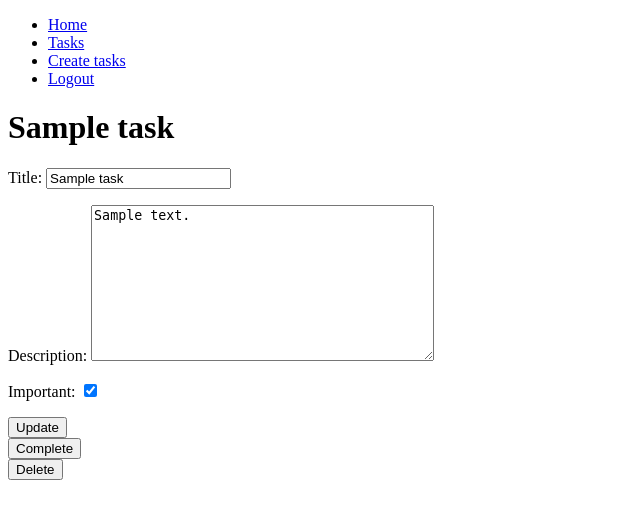
After one commit to ldxsoria/django-crud-auth, a Django app: page /tasks/1 in a window 1280 px wide. The commit adds this page. Shown: the top 519 px of the page, without its empty margins (0-640 px from the left). Run offline with Django 4.2, Linux system fonts and the light colour scheme; a user stored in the database is signed in; tables that the repository leaves empty hold one stand-in row (values such as "Sample post").

Commit message:
2:08:45 - Empezando a listar tareas completas

```diff
--- a/djangocrud/urls.py
+++ b/djangocrud/urls.py
@@ -23,6 +23,9 @@ urlpatterns = [
     path('signup/', views.signup, name='signup'),
     path('tasks/', views.tasks, name='tasks'),
     path('tasks/create', views.create_task, name='create_task'),
+    path('tasks/<int:task_id>', views.task_detail, name='task_detail'),
+    path('tasks/<int:task_id>/complete', views.complete_task, name='complete_task'),
+    path('tasks/<int:task_id>/delete', views.delete_task, name='delete_task'),
     path('logout/', views.signout, name='logout'),
     path('signin/', views.sigin, name='signin'),
 ]
--- a/tasks/templates/base.html
+++ b/tasks/templates/base.html
@@ -11,8 +11,9 @@
     <nav>
         <ul>
             <li><a href="/">Home</a></li>
+            {% if user.is_authenticated %}
             <li><a href="/tasks">Tasks</a></li>
-            {% if user.is_authenticated %}
+            <li><a href="/tasks/create">Create tasks</a></li>
             <li><a href="/logout">Logout</a></li>
             {% else %}
             <li><a href="/signup">Signup</a></li>
--- /dev/null
+++ b/tasks/templates/task_detail.html
@@ -0,0 +1,29 @@
+{% extends 'base.html' %}
+
+{% block content %}
+
+<h1>{{task.title}}</h1>
+{{error}}
+<form method="POST">
+    {% csrf_token %}
+    {{form.as_p}}
+    <button>
+        Update
+    </button>
+</form>
+
+<form action="{% url 'complete_task' task.id %}" method="POST">
+    {% csrf_token %}
+    <button>
+        Complete
+    </button>
+</form>
+
+<form action="{% url 'delete_task' task.id %}" method="POST">
+    {% csrf_token %}
+    <button>
+        Delete
+    </button>
+</form>
+
+{% endblock %}
--- a/tasks/views.py
+++ b/tasks/views.py
@@ -1,9 +1,11 @@
-from django.shortcuts import render, redirect
+from django.shortcuts import render, redirect, get_object_or_404
 from django.contrib.auth.forms import UserCreationForm, AuthenticationForm
 from django.contrib.auth.models import User
 from django.contrib.auth import login, logout, authenticate #para crear cookie de inicio de sesion
 from django.db import IntegrityError
 from .forms import TaskForm
+from .models import Task
+from django.utils import timezone
 
 # Create your views here.
 def home(request):
@@ -41,7 +43,10 @@ def signup(request):
         })
 
 def tasks(request):
-    return render(request, 'tasks.html')
+    tasks = Task.objects.filter(user=request.user, datecompleted__isnull=True)
+    return render(request, 'tasks.html', {
+        'tasks': tasks
+    })
 
 def create_task(request):
     if request.method == 'GET':
@@ -61,6 +66,39 @@ def create_task(request):
                 'error': 'Please provide valida data'
             })
 
+def task_detail(request, task_id):
+    if request.method == 'GET':
+        task= get_object_or_404(Task, pk=task_id, user=request.user)
+        form = TaskForm(instance=task)
+        return render(request, 'task_detail.html', {
+            'task': task,
+            'form': form
+        })
+    else:
+        try:
+            task= get_object_or_404(Task, pk=task_id, user=request.user)
+            form = TaskForm(request.POST, instance=task)
+            form.save()
+            return redirect('tasks')
+        except ValueError:
+            return render(request, 'task_detail.html', {
+                'task': task,
+                'form': form,
+                'error': 'Error updating task'
+            })
+
+def complete_task(request, task_id):
+    task = get_object_or_404(Task, pk=task_id, user=request.user)
+    if request.method == 'POST':
+        task.datecompleted = timezone.now()
+        task.save()
+        return redirect('tasks')
+
+def delete_task(request, task_id):
+    task = get_object_or_404(Task, pk=task_id, user=request.user)
+    if request.method == 'POST':
+        task.delete()
+        return redirect('tasks')
 
 def signout(request):
     logout(request)
```
Also changed, not shown: tasks/templates/tasks.html (+20 -0 lines).
